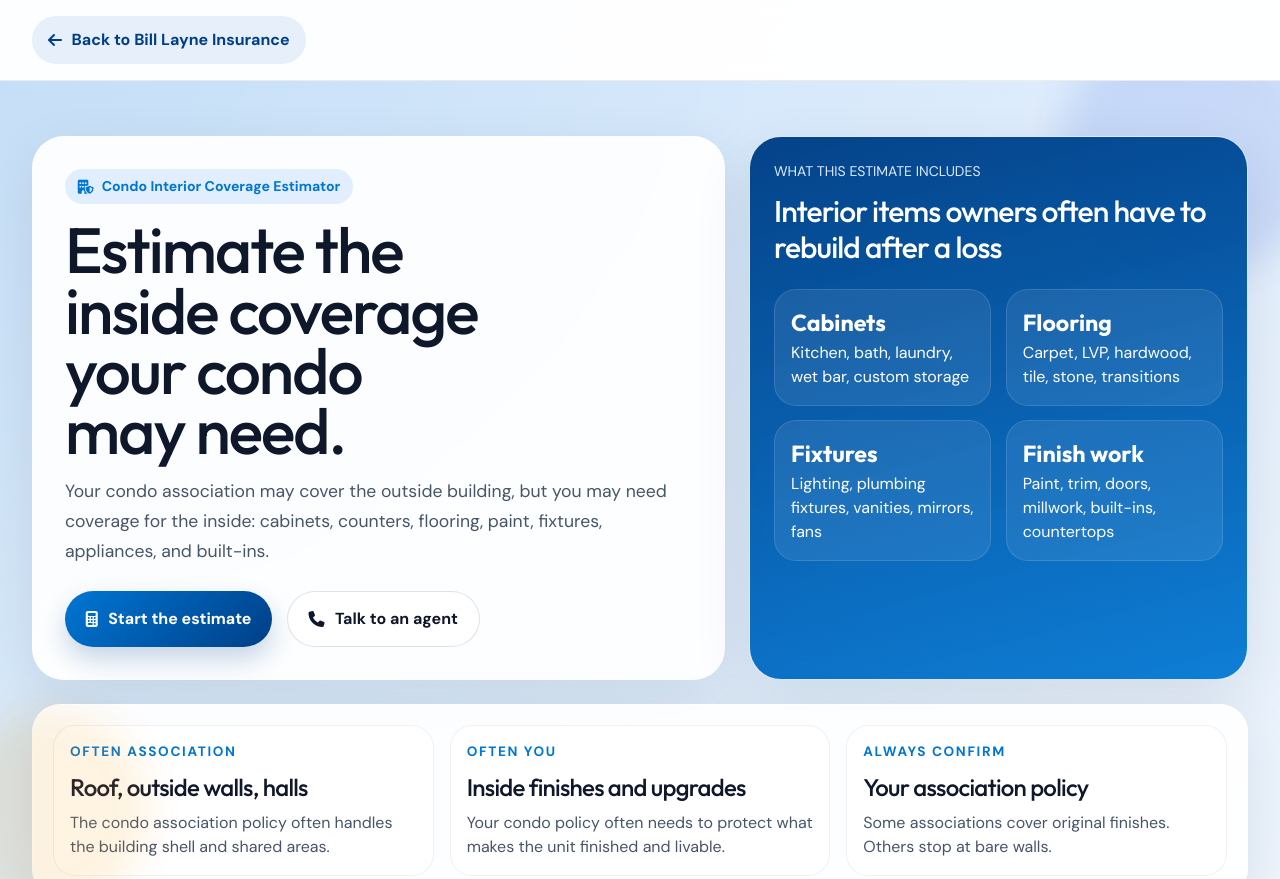
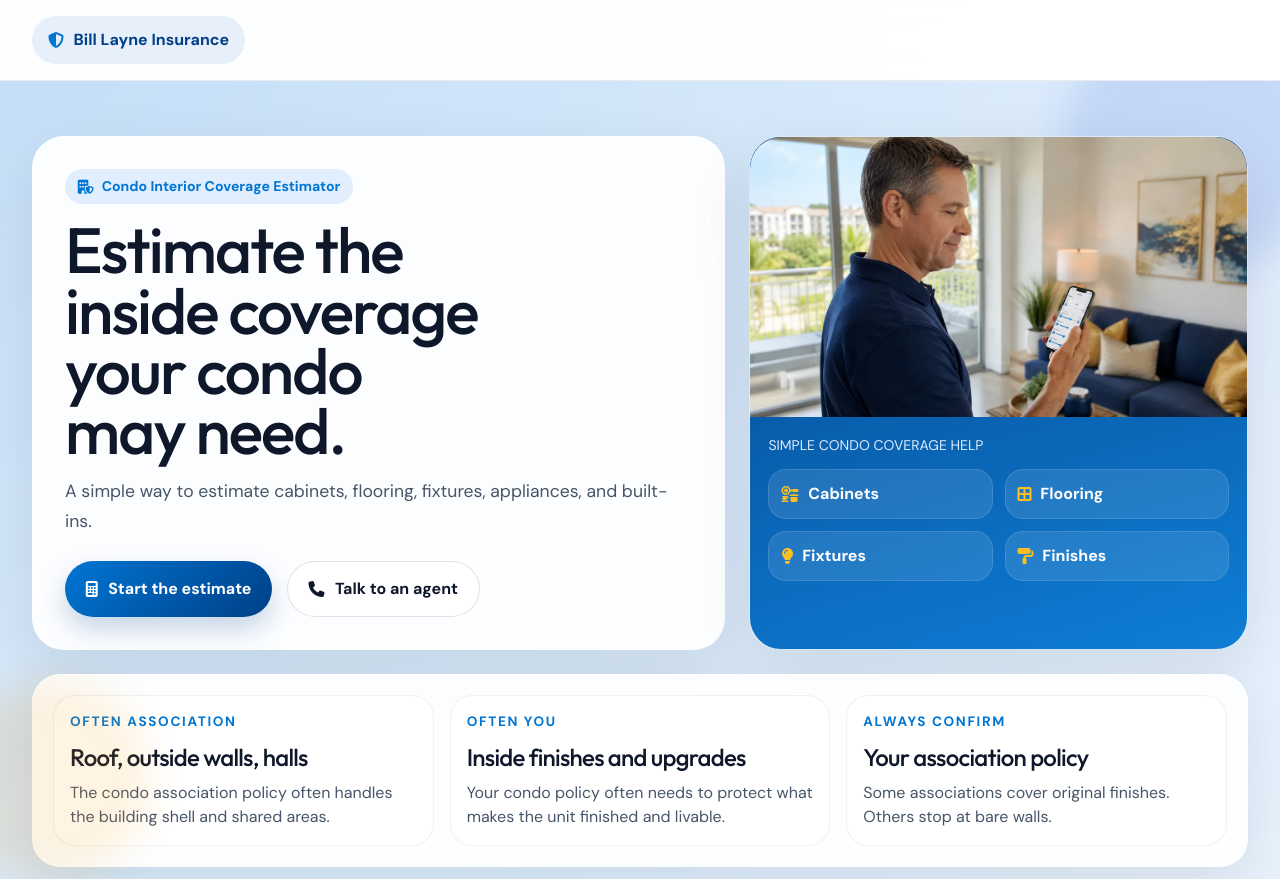
Before and after one commit to BillLayne/CONDO-COVERAGE-CALCULATOR, a website: page public/index.html in a window 1280 px wide. Shown: the top 879 px of the page. Drawn offline with nearby package versions, Linux system fonts and the light colour scheme.

Commit message:
Add optimized condo page images

```diff
--- a/public/index.html
+++ b/public/index.html
@@ -136,6 +136,10 @@
             text-decoration: none;
         }
 
+        .header-back-link i {
+            color: var(--blue);
+        }
+
         main {
             padding-top: 80px;
         }
@@ -198,10 +202,79 @@
 
         .hero-panel {
             border-radius: 32px;
-            padding: 1.5rem;
+            padding: 0;
             background: linear-gradient(165deg, rgba(0, 63, 135, 0.98), rgba(0, 118, 211, 0.94));
             color: white;
             overflow: hidden;
+        }
+
+        .coverage-photo {
+            position: relative;
+            overflow: hidden;
+            border-radius: 24px;
+            background: var(--blue-soft);
+            border: 1px solid rgba(0, 118, 211, 0.16);
+            box-shadow: 0 18px 44px rgba(15, 23, 42, 0.10);
+        }
+
+        .coverage-photo img {
+            width: 100%;
+            height: 100%;
+            aspect-ratio: 4 / 3;
+            object-fit: cover;
+            display: block;
+        }
+
+        .coverage-photo--hero {
+            border-radius: 32px 32px 0 0;
+            border: 0;
+            box-shadow: none;
+        }
+
+        .coverage-photo--hero img {
+            aspect-ratio: 16 / 9;
+        }
+
+        .coverage-photo--results img {
+            aspect-ratio: 16 / 9;
+        }
+
+        .coverage-photo--scan img {
+            aspect-ratio: 4 / 3;
+        }
+
+        .hero-panel-body {
+            padding: 1.15rem;
+        }
+
+        .hero-visual-points {
+            display: grid;
+            grid-template-columns: repeat(2, minmax(0, 1fr));
+            gap: 0.75rem;
+            margin-top: 0.9rem;
+        }
+
+        .hero-visual-point {
+            display: flex;
+            align-items: center;
+            gap: 0.55rem;
+            padding: 0.75rem;
+            border-radius: 18px;
+            background: rgba(255, 255, 255, 0.10);
+            border: 1px solid rgba(255, 255, 255, 0.12);
+            font-weight: 800;
+        }
+
+        .hero-visual-point i {
+            color: var(--gold);
+        }
+
+        .visual-support-grid {
+            display: grid;
+            grid-template-columns: minmax(240px, 0.8fr) minmax(0, 1fr);
+            gap: 1.25rem;
+            align-items: center;
+            margin-bottom: 1.25rem;
         }
 
         .eyebrow {
@@ -870,6 +943,7 @@
             .calc-layout,
             .info-grid,
             .ai-overview,
+            .visual-support-grid,
             .room-grid,
             .ai-metrics {
                 grid-template-columns: 1fr;
@@ -902,6 +976,14 @@
 
             .hero-title {
                 max-width: none;
+            }
+
+            .hero-visual-points {
+                grid-template-columns: 1fr;
+            }
+
+            .coverage-photo--hero img {
+                aspect-ratio: 4 / 3;
             }
 
             .section-shell {
@@ -1036,9 +1118,9 @@
     <header id="main-header" class="f-header">
         <div class="max-w-7xl mx-auto px-4 sm:px-6 lg:px-8">
             <div class="flex justify-start items-center h-20">
-                <a href="https://www.billlayneinsurance.com/" class="header-back-link">
-                    <i class="fas fa-arrow-left"></i>
-                    <span>Back to Bill Layne Insurance</span>
+                <a href="https://www.billlayneinsurance.com/" class="header-back-link" aria-label="Bill Layne Insurance home page">
+                    <i class="fas fa-shield-halved"></i>
+                    <span>Bill Layne Insurance</span>
                 </a>
             </div>
         </div>
@@ -1052,7 +1134,7 @@
                         <span class="eyebrow"><i class="fas fa-building-shield"></i> Condo Interior Coverage Estimator</span>
                         <h1 class="hero-title">Estimate the inside coverage your condo may need.</h1>
                         <p class="hero-subtitle">
-                            Your condo association may cover the outside building, but you may need coverage for the inside: cabinets, counters, flooring, paint, fixtures, appliances, and built-ins.
+                            A simple way to estimate cabinets, flooring, fixtures, appliances, and built-ins.
                         </p>
                         <div class="hero-actions">
                             <a class="cta-btn cta-btn--primary" href="#calculator"><i class="fas fa-calculator"></i>Start the estimate</a>
@@ -1060,25 +1142,29 @@
                         </div>
                     </div>
 
-                    <aside class="hero-panel" aria-label="Coverage overview">
-                        <p class="text-sm uppercase tracking-[0.18em] text-blue-100">What this estimate includes</p>
-                        <h2 class="text-3xl mt-3 mb-3">Interior items owners often have to rebuild after a loss</h2>
-                        <div class="signal-grid">
-                            <div class="signal">
-                                <strong>Cabinets</strong>
-                                <span>Kitchen, bath, laundry, wet bar, custom storage</span>
-                            </div>
-                            <div class="signal">
-                                <strong>Flooring</strong>
-                                <span>Carpet, LVP, hardwood, tile, stone, transitions</span>
-                            </div>
-                            <div class="signal">
-                                <strong>Fixtures</strong>
-                                <span>Lighting, plumbing fixtures, vanities, mirrors, fans</span>
-                            </div>
-                            <div class="signal">
-                                <strong>Finish work</strong>
-                                <span>Paint, trim, doors, millwork, built-ins, countertops</span>
+                    <aside class="hero-panel" aria-label="Condo coverage visual overview">
+                        <figure class="coverage-photo coverage-photo--hero">
+                            <img src="assets/condo-hero.webp" alt="Condo owner using a phone to review a simple coverage estimate in a bright condo living room" width="1200" height="675" decoding="async" fetchpriority="high">
+                        </figure>
+                        <div class="hero-panel-body">
+                            <p class="text-sm uppercase tracking-[0.18em] text-blue-100">Simple condo coverage help</p>
+                            <div class="hero-visual-points">
+                                <div class="hero-visual-point">
+                                    <i class="fas fa-kitchen-set"></i>
+                                    <span>Cabinets</span>
+                                </div>
+                                <div class="hero-visual-point">
+                                    <i class="fas fa-border-all"></i>
+                                    <span>Flooring</span>
+                                </div>
+                                <div class="hero-visual-point">
+                                    <i class="fas fa-lightbulb"></i>
+                                    <span>Fixtures</span>
+                                </div>
+                                <div class="hero-visual-point">
+                                    <i class="fas fa-paint-roller"></i>
+                                    <span>Finishes</span>
+                                </div>
                             </div>
                         </div>
                     </aside>
@@ -1113,7 +1199,7 @@
                         <p class="section-label">Calculator</p>
                         <h2 id="calculator-title" class="text-4xl mt-2">Condo inside-coverage calculator</h2>
                         <p class="text-slate-600 mt-3 max-w-3xl">
-                            Answer a few simple questions about your condo. The calculator estimates what it may cost to rebuild the inside, then adds a cushion for cleanup, labor, and price changes.
+                            Answer a few simple questions. We estimate the inside of the condo and add a cushion for cleanup, labor, and price changes.
                         </p>
 
                         <form id="condoCalculatorForm" class="form-grid mt-6">
@@ -1270,8 +1356,15 @@
                 </div>
 
                 <div class="checklist-card mt-6">
-                    <p class="section-label">What to verify next</p>
-                    <h2 class="text-3xl mt-2 mb-4">Questions every condo owner should ask</h2>
+                    <div class="visual-support-grid">
+                        <figure class="coverage-photo coverage-photo--results">
+                            <img src="assets/condo-results.webp" alt="Condo owner reviewing a simple insurance coverage estimate with a local agent" width="1200" height="675" loading="lazy" decoding="async">
+                        </figure>
+                        <div>
+                            <p class="section-label">What to verify next</p>
+                            <h2 class="text-3xl mt-2 mb-4">Questions every condo owner should ask</h2>
+                        </div>
+                    </div>
                     <div class="grid md:grid-cols-2 gap-6">
                         <div>
                             <ul class="space-y-3 text-slate-700">
@@ -1301,8 +1394,11 @@
                         <section class="ai-panel">
                             <p class="section-label">AI Room Scan</p>
                             <h2 class="text-3xl mt-2">Upload room photos to estimate attached condo features.</h2>
+                            <figure class="coverage-photo coverage-photo--scan mt-4">
+                                <img src="assets/condo-room-scan.webp" alt="Homeowner using a phone camera to photograph attached condo kitchen finishes for documentation" width="1100" height="825" loading="lazy" decoding="async">
+                            </figure>
                             <p class="text-slate-600 mt-3">
-                                Add clear photos of each room. The AI looks for attached items like cabinets, counters, vanities, flooring, trim, lighting, plumbing fixtures, appliances, and built-ins. It ignores furniture and personal belongings.
+                                Take clear room photos. The AI looks for attached items like cabinets, flooring, lights, fixtures, appliances, and built-ins. It ignores furniture.
                             </p>
                             <div class="trust-line"><i class="fas fa-lock"></i><span>Your photos stay private and are used only to estimate attached condo features.</span></div>
                             <p class="text-slate-500 mt-3 text-sm">
```
Also changed, not shown: public/assets/condo-hero.webp (added), public/assets/condo-results.webp (added), public/assets/condo-room-scan.webp (added).
